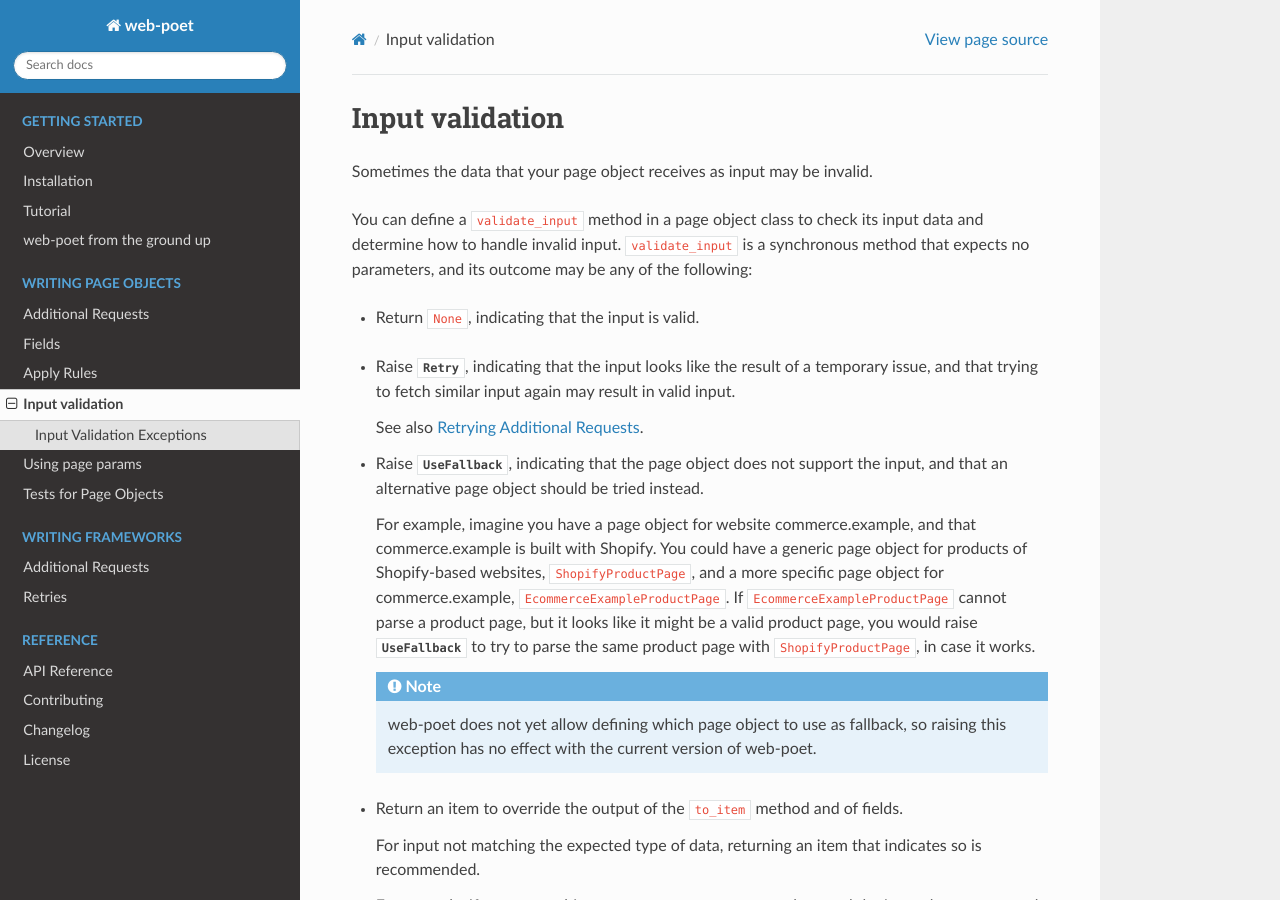
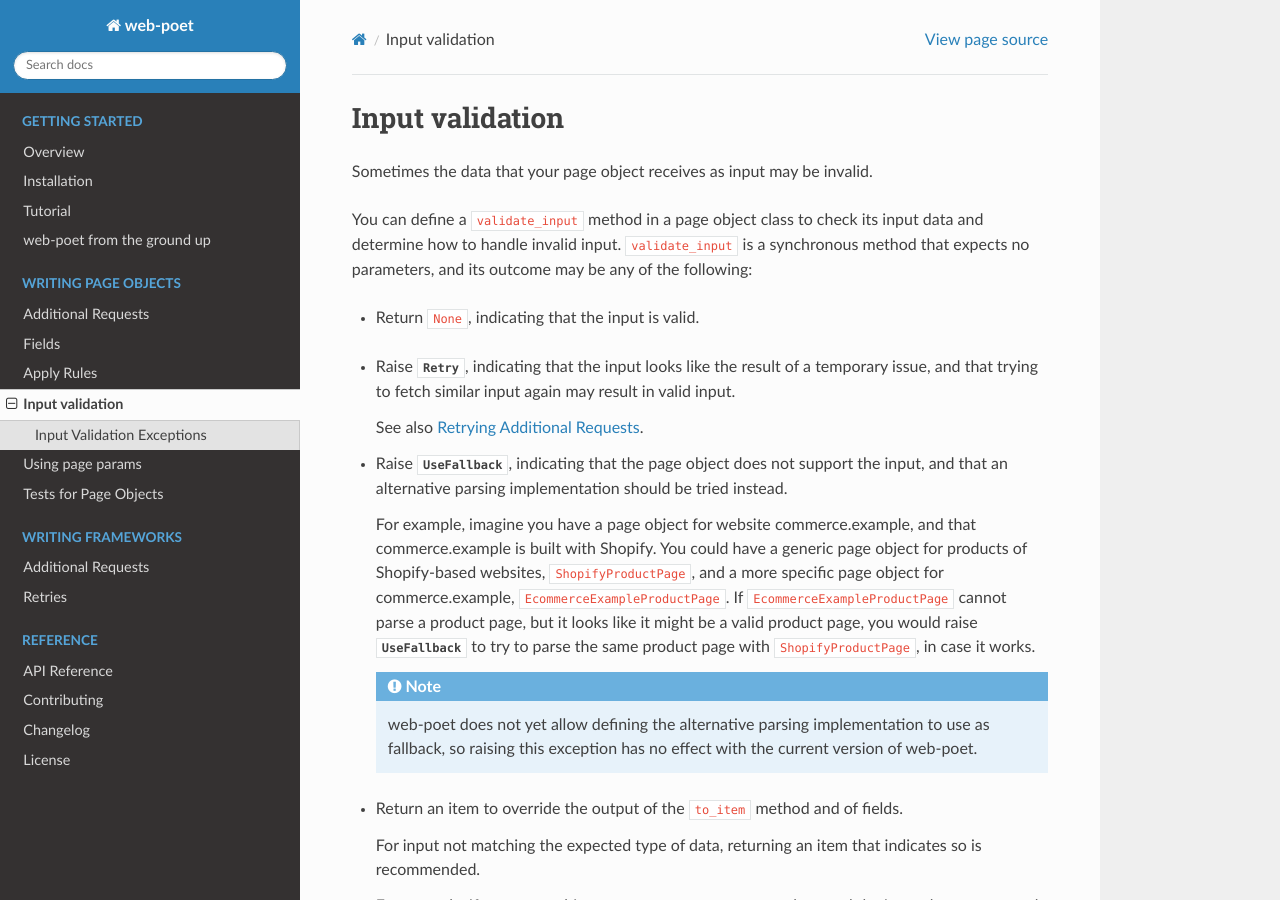
Before and after one commit to scrapinghub/web-poet, a Sphinx documentation site: the page built from docs/page-objects/input-validation.rst, in a window 1280 px wide and 900 px high. Built offline with Sphinx 7.4.7 and the Read the Docs theme 2.0.0, drawn with Linux system fonts in a browser that asks for light colours.

Commit message:
Do not assume that fallbacks will be page objects

```diff
--- a/docs/page-objects/input-validation.rst
+++ b/docs/page-objects/input-validation.rst
@@ -22,8 +22,8 @@ of the following:
     See also :ref:`retries-additional-requests`.
 
 -   Raise :exc:`~web_poet.exceptions.UseFallback`, indicating that the
-    page object does not support the input, and that an alternative page object
-    should be tried instead.
+    page object does not support the input, and that an alternative parsing
+    implementation should be tried instead.
 
     For example, imagine you have a page object for website commerce.example,
     and that commerce.example is built with Shopify. You could have a generic
@@ -34,9 +34,9 @@ of the following:
     you would raise :exc:`~web_poet.exceptions.UseFallback` to try to
     parse the same product page with ``ShopifyProductPage``, in case it works.
 
-    .. note:: web-poet does not yet allow defining which page object to use as
-              fallback, so raising this exception has no effect with the
-              current version of web-poet.
+    .. note:: web-poet does not yet allow defining the alternative parsing
+              implementation to use as fallback, so raising this exception has
+              no effect with the current version of web-poet.
 
 -   Return an item to override the output of the ``to_item`` method and of
     fields.
```
